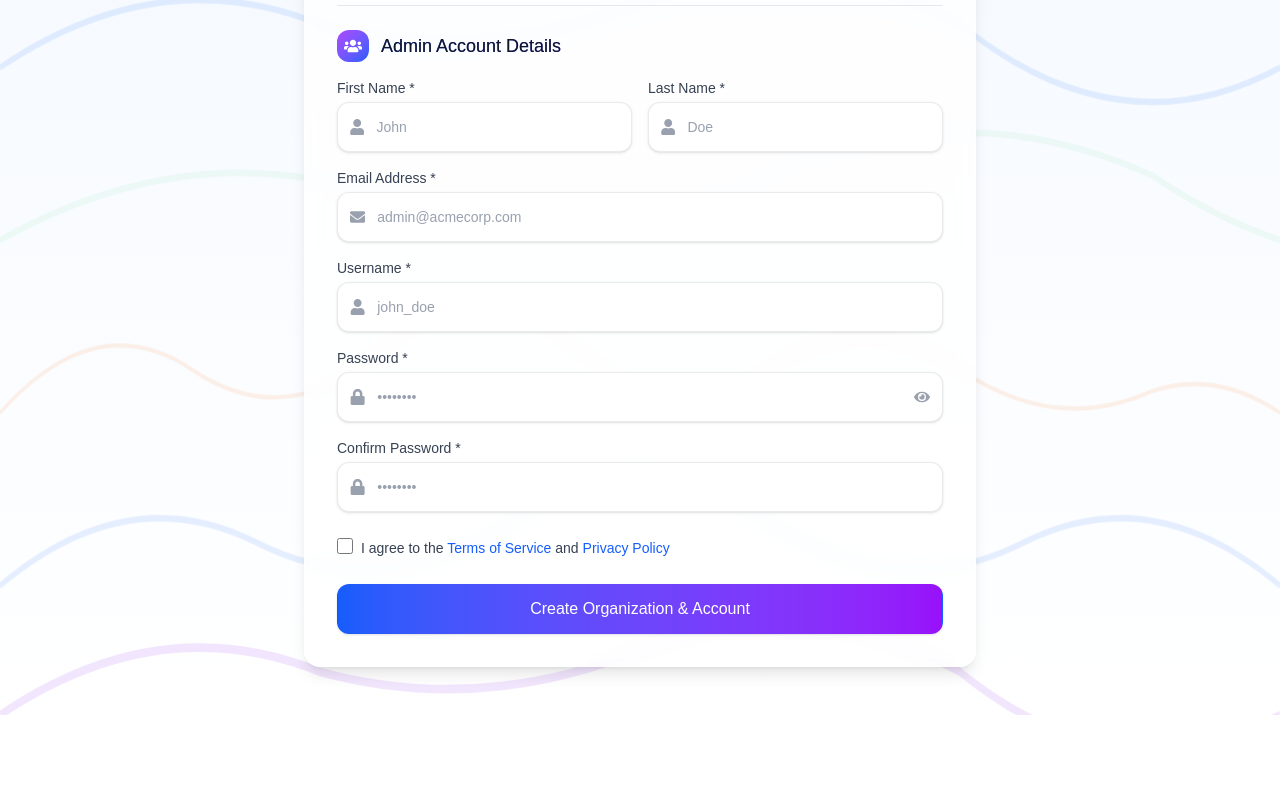
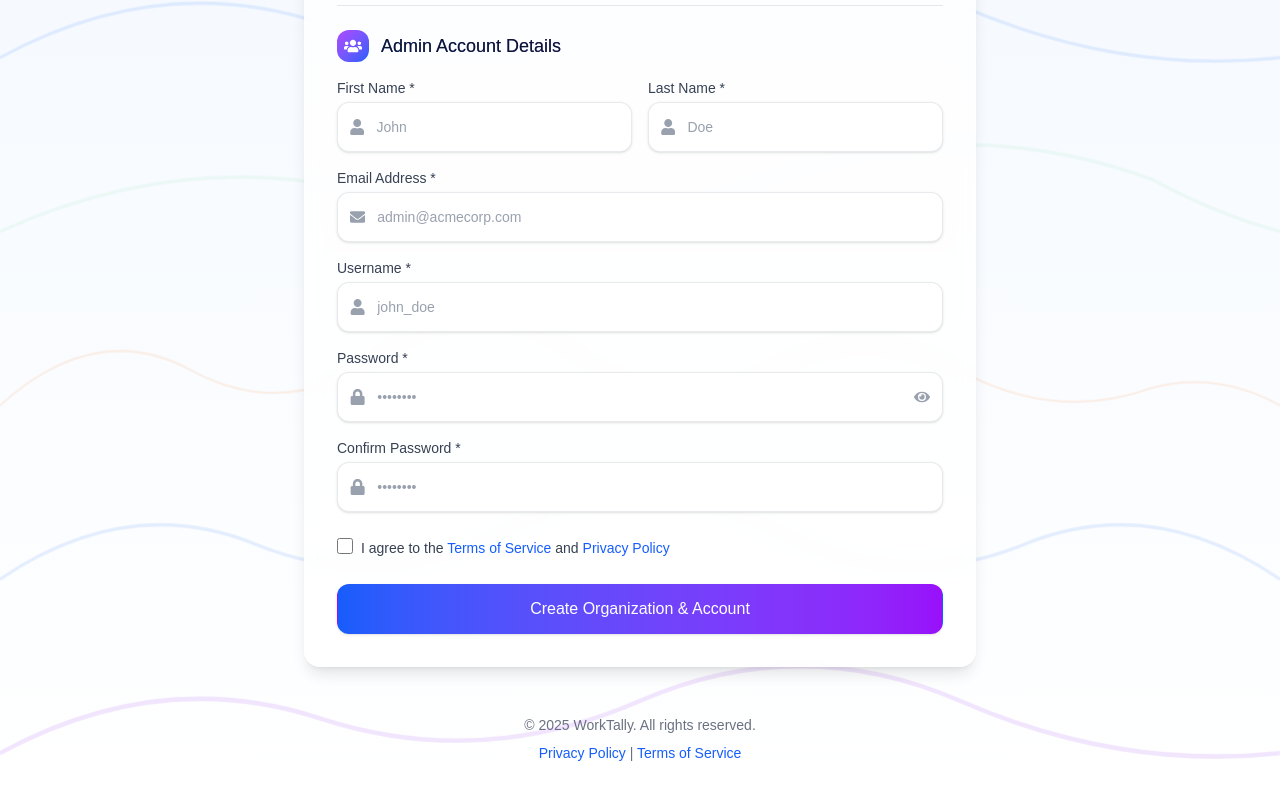
Before and after one commit to AianLouise/Django-NextJS, a Next.js app in the folder frontend/: page /signup in a window 1280 px wide. Shown: the part 580-1380 px from the top of the page. Before the commit the page ends 1295 px from the top, so only its background shows below. Built offline with nearby package versions, Linux system fonts and the light colour scheme; no server answers.

Commit message:
feat: Update background design and add footer to Signup component

```diff
--- a/frontend/src/app/login/page.tsx
+++ b/frontend/src/app/login/page.tsx
@@ -48,18 +48,14 @@ export default function Login() {
 
   return (
     <div className="min-h-screen bg-gradient-to-b from-blue-50 to-white dark:from-gray-900 dark:to-gray-800 flex flex-col justify-center py-8 px-4 sm:py-12 sm:px-6 lg:px-8 relative overflow-hidden">
-      {/* Background Design Elements */}
-      <div className="absolute inset-0 pointer-events-none">
+      {/* Background Design Elements */}      <div className="absolute inset-0 pointer-events-none">
         {/* Enhanced Wavy Lines Background */}
         <svg className="absolute inset-0 w-full h-full" viewBox="0 0 1200 600" fill="none" xmlns="http://www.w3.org/2000/svg" preserveAspectRatio="none">
-          <path d="M0,60 Q150,20 300,40 Q450,60 600,30 Q750,10 900,40 Q1050,80 1200,50" stroke="rgba(59, 130, 246, 0.15)" strokeWidth="3" fill="none" className="animate-pulse" />
-          <path d="M0,140 Q100,90 200,120 Q350,160 500,100 Q650,40 800,120 Q950,200 1100,140 Q1150,120 1200,140" stroke="rgba(147, 51, 234, 0.12)" strokeWidth="4" fill="none" className="animate-pulse" style={{ animationDelay: '1.5s' }} />
-          <path d="M0,220 Q120,170 240,200 Q360,230 480,190 Q600,150 720,190 Q840,230 960,200 Q1080,170 1200,220" stroke="rgba(236, 72, 153, 0.1)" strokeWidth="3" fill="none" className="animate-pulse" style={{ animationDelay: '3s' }} />
-          <path d="M0,300 Q150,250 300,280 Q450,300 600,270 Q750,240 900,280 Q1050,340 1200,300" stroke="rgba(59, 130, 246, 0.15)" strokeWidth="3" fill="none" className="animate-pulse" />
-          <path d="M0,380 Q180,330 360,360 Q540,390 720,350 Q900,310 1080,350 Q1140,370 1200,380" stroke="rgba(34, 197, 94, 0.12)" strokeWidth="3" fill="none" className="animate-pulse" style={{ animationDelay: '4.5s' }} />
-          <path d="M0,460 Q90,410 180,440 Q270,470 360,430 Q450,390 540,430 Q630,470 720,440 Q810,410 900,440 Q990,470 1080,450 Q1140,440 1200,460" stroke="rgba(249, 115, 22, 0.1)" strokeWidth="2" fill="none" className="animate-pulse" style={{ animationDelay: '6s' }} />
-          <path d="M0,540 Q120,490 240,520 Q360,550 480,510 Q600,470 720,510 Q840,550 960,520 Q1080,490 1200,540" stroke="rgba(59, 130, 246, 0.15)" strokeWidth="3" fill="none" className="animate-pulse" />
-          <path d="M0,600 Q150,550 300,580 Q450,600 600,570 Q750,540 900,580 Q1050,640 1200,600" stroke="rgba(147, 51, 234, 0.12)" strokeWidth="4" fill="none" className="animate-pulse" style={{ animationDelay: '7.5s' }} />
+          <path d="M0,80 Q150,30 300,60 Q450,90 600,50 Q750,10 900,60 Q1050,110 1200,80" stroke="rgba(59, 130, 246, 0.15)" strokeWidth="3" fill="none" className="animate-pulse" />
+          <path d="M0,200 Q120,150 240,180 Q360,210 480,170 Q600,130 720,170 Q840,210 960,180 Q1080,150 1200,200" stroke="rgba(147, 51, 234, 0.12)" strokeWidth="4" fill="none" className="animate-pulse" style={{ animationDelay: '1.5s' }} />
+          <path d="M0,320 Q180,270 360,300 Q540,330 720,290 Q900,250 1080,290 Q1140,310 1200,320" stroke="rgba(34, 197, 94, 0.12)" strokeWidth="3" fill="none" className="animate-pulse" style={{ animationDelay: '3s' }} />
+          <path d="M0,440 Q90,390 180,420 Q270,450 360,410 Q450,370 540,410 Q630,450 720,420 Q810,390 900,420 Q990,450 1080,430 Q1140,420 1200,440" stroke="rgba(236, 72, 153, 0.1)" strokeWidth="3" fill="none" className="animate-pulse" style={{ animationDelay: '4.5s' }} />
+          <path d="M0,560 Q150,510 300,540 Q450,570 600,530 Q750,490 900,540 Q1050,590 1200,560" stroke="rgba(249, 115, 22, 0.1)" strokeWidth="2" fill="none" className="animate-pulse" style={{ animationDelay: '6s' }} />
         </svg>
       </div>
 
@@ -186,6 +182,22 @@ export default function Login() {
           </form>
         </div>
       </div>
+
+      {/* Footer */}
+      <footer className="mt-12 text-center text-sm text-gray-500 dark:text-gray-400">
+        <p>
+          &copy; {new Date().getFullYear()} WorkTally. All rights reserved.
+        </p>
+        <p className="mt-2">
+          <Link href="/privacy-policy" className="text-blue-600 hover:text-blue-500 dark:text-blue-400 dark:hover:text-blue-300">
+            Privacy Policy
+          </Link>{' '}
+          |{' '}
+          <Link href="/terms-of-service" className="text-blue-600 hover:text-blue-500 dark:text-blue-400 dark:hover:text-blue-300">
+            Terms of Service
+          </Link>
+        </p>
+      </footer>
     </div>
   );
 }
--- a/frontend/src/app/signup/page.tsx
+++ b/frontend/src/app/signup/page.tsx
@@ -89,15 +89,15 @@ export default function Signup() {
       {/* Background Design Elements */}
       <div className="absolute inset-0 pointer-events-none">
         {/* Enhanced Wavy Lines Background */}
-        <svg className="absolute inset-0 w-full h-full" viewBox="0 0 1200 600" fill="none" xmlns="http://www.w3.org/2000/svg" preserveAspectRatio="none">
-          <path d="M0,60 Q150,20 300,40 Q450,60 600,30 Q750,10 900,40 Q1050,80 1200,50" stroke="rgba(59, 130, 246, 0.15)" strokeWidth="3" fill="none" className="animate-pulse" />
-          <path d="M0,140 Q100,90 200,120 Q350,160 500,100 Q650,40 800,120 Q950,200 1100,140 Q1150,120 1200,140" stroke="rgba(147, 51, 234, 0.12)" strokeWidth="4" fill="none" className="animate-pulse" style={{ animationDelay: '1.5s' }} />
-          <path d="M0,220 Q120,170 240,200 Q360,230 480,190 Q600,150 720,190 Q840,230 960,200 Q1080,170 1200,220" stroke="rgba(236, 72, 153, 0.1)" strokeWidth="3" fill="none" className="animate-pulse" style={{ animationDelay: '3s' }} />
-          <path d="M0,300 Q150,250 300,280 Q450,300 600,270 Q750,240 900,280 Q1050,340 1200,300" stroke="rgba(59, 130, 246, 0.15)" strokeWidth="3" fill="none" className="animate-pulse" />
-          <path d="M0,380 Q180,330 360,360 Q540,390 720,350 Q900,310 1080,350 Q1140,370 1200,380" stroke="rgba(34, 197, 94, 0.12)" strokeWidth="3" fill="none" className="animate-pulse" style={{ animationDelay: '4.5s' }} />
-          <path d="M0,460 Q90,410 180,440 Q270,470 360,430 Q450,390 540,430 Q630,470 720,440 Q810,410 900,440 Q990,470 1080,450 Q1140,440 1200,460" stroke="rgba(249, 115, 22, 0.1)" strokeWidth="2" fill="none" className="animate-pulse" style={{ animationDelay: '6s' }} />
-          <path d="M0,540 Q120,490 240,520 Q360,550 480,510 Q600,470 720,510 Q840,550 960,520 Q1080,490 1200,540" stroke="rgba(59, 130, 246, 0.15)" strokeWidth="3" fill="none" className="animate-pulse" />
-          <path d="M0,600 Q150,550 300,580 Q450,600 600,570 Q750,540 900,580 Q1050,640 1200,600" stroke="rgba(147, 51, 234, 0.12)" strokeWidth="4" fill="none" className="animate-pulse" style={{ animationDelay: '7.5s' }} />
+        <svg className="absolute inset-0 w-full h-full" viewBox="0 0 2400 1200" fill="none" xmlns="http://www.w3.org/2000/svg" preserveAspectRatio="none">
+          <path d="M0,100 Q300,40 600,70 Q900,100 1200,55 Q1500,10 1800,70 Q2100,130 2400,100" stroke="rgba(59, 130, 246, 0.15)" strokeWidth="3" fill="none" className="animate-pulse" />
+          <path d="M0,250 Q240,175 480,220 Q720,265 960,205 Q1200,145 1440,205 Q1680,265 1920,220 Q2160,175 2400,250" stroke="rgba(147, 51, 234, 0.12)" strokeWidth="4" fill="none" className="animate-pulse" style={{ animationDelay: '1.5s' }} />
+          <path d="M0,400 Q200,350 400,390 Q600,430 800,400 Q1000,370 1200,410 Q1400,450 1600,420 Q1800,390 2000,430 Q2200,470 2400,400" stroke="rgba(6, 182, 212, 0.12)" strokeWidth="3" fill="none" className="animate-pulse" style={{ animationDelay: '3s' }} />
+          <path d="M0,550 Q300,475 600,520 Q900,565 1200,505 Q1500,445 1800,505 Q2100,565 2400,550" stroke="rgba(59, 130, 246, 0.15)" strokeWidth="3" fill="none" className="animate-pulse" />
+          <path d="M0,700 Q360,625 720,670 Q1080,715 1440,655 Q1800,595 2160,655 Q2280,685 2400,700" stroke="rgba(34, 197, 94, 0.12)" strokeWidth="3" fill="none" className="animate-pulse" style={{ animationDelay: '4.5s' }} />
+          <path d="M0,850 Q180,775 360,820 Q540,865 720,805 Q900,745 1080,805 Q1260,865 1440,820 Q1620,775 1800,820 Q1980,865 2160,835 Q2280,820 2400,850" stroke="rgba(249, 115, 22, 0.1)" strokeWidth="2" fill="none" className="animate-pulse" style={{ animationDelay: '6s' }} />
+          <path d="M0,1000 Q240,925 480,970 Q720,1015 960,955 Q1200,895 1440,955 Q1680,1015 1920,970 Q2160,925 2400,1000" stroke="rgba(59, 130, 246, 0.15)" strokeWidth="3" fill="none" className="animate-pulse" />
+          <path d="M0,1150 Q300,1075 600,1120 Q900,1165 1200,1105 Q1500,1045 1800,1105 Q2100,1165 2400,1150" stroke="rgba(147, 51, 234, 0.12)" strokeWidth="4" fill="none" className="animate-pulse" style={{ animationDelay: '7.5s' }} />
         </svg>
       </div>
 
@@ -359,6 +359,22 @@ export default function Signup() {
           </form>
         </div>
       </div>
+
+      {/* Footer */}
+      <footer className="mt-12 text-center text-sm text-gray-500 dark:text-gray-400">
+        <p>
+          &copy; {new Date().getFullYear()} WorkTally. All rights reserved.
+        </p>
+        <p className="mt-2">
+          <Link href="/privacy-policy" className="text-blue-600 hover:text-blue-500 dark:text-blue-400 dark:hover:text-blue-300">
+            Privacy Policy
+          </Link>{' '}
+          |{' '}
+          <Link href="/terms-of-service" className="text-blue-600 hover:text-blue-500 dark:text-blue-400 dark:hover:text-blue-300">
+            Terms of Service
+          </Link>
+        </p>
+      </footer>
     </div>
   );
 }
```
